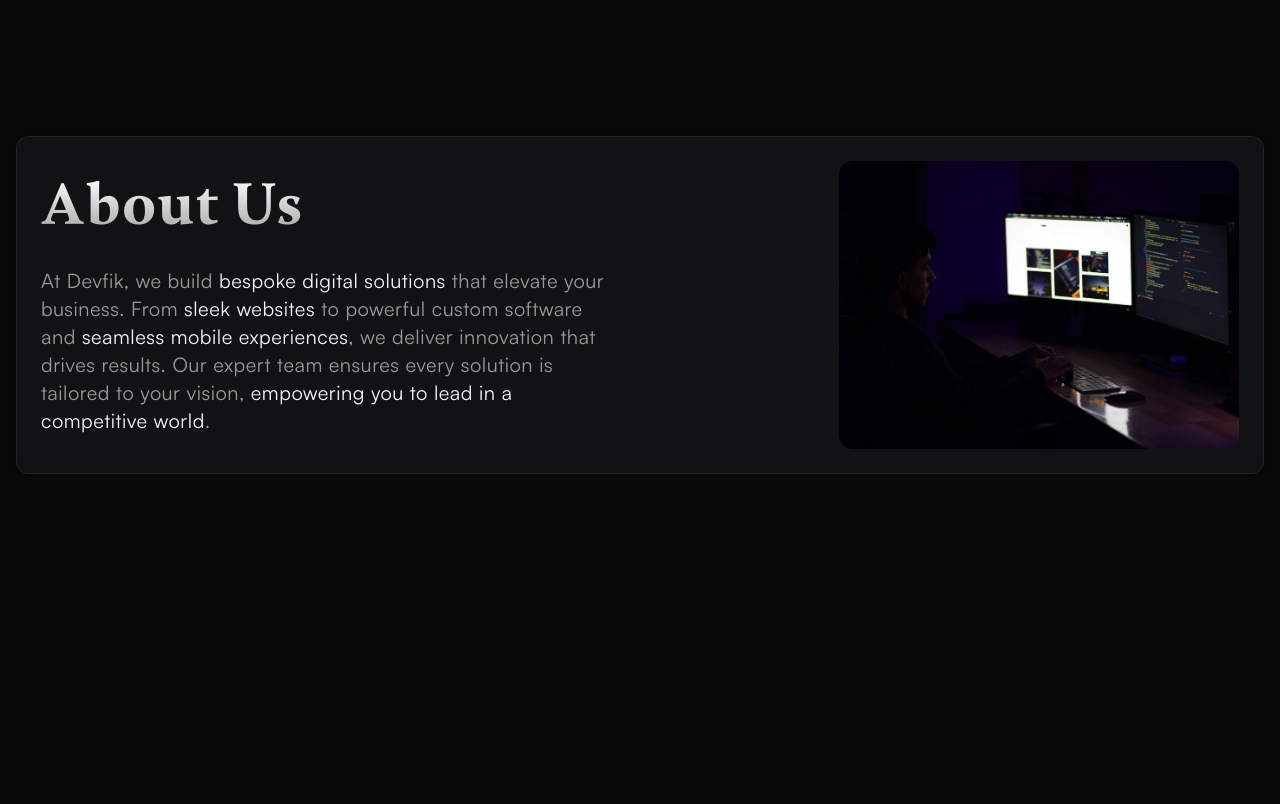
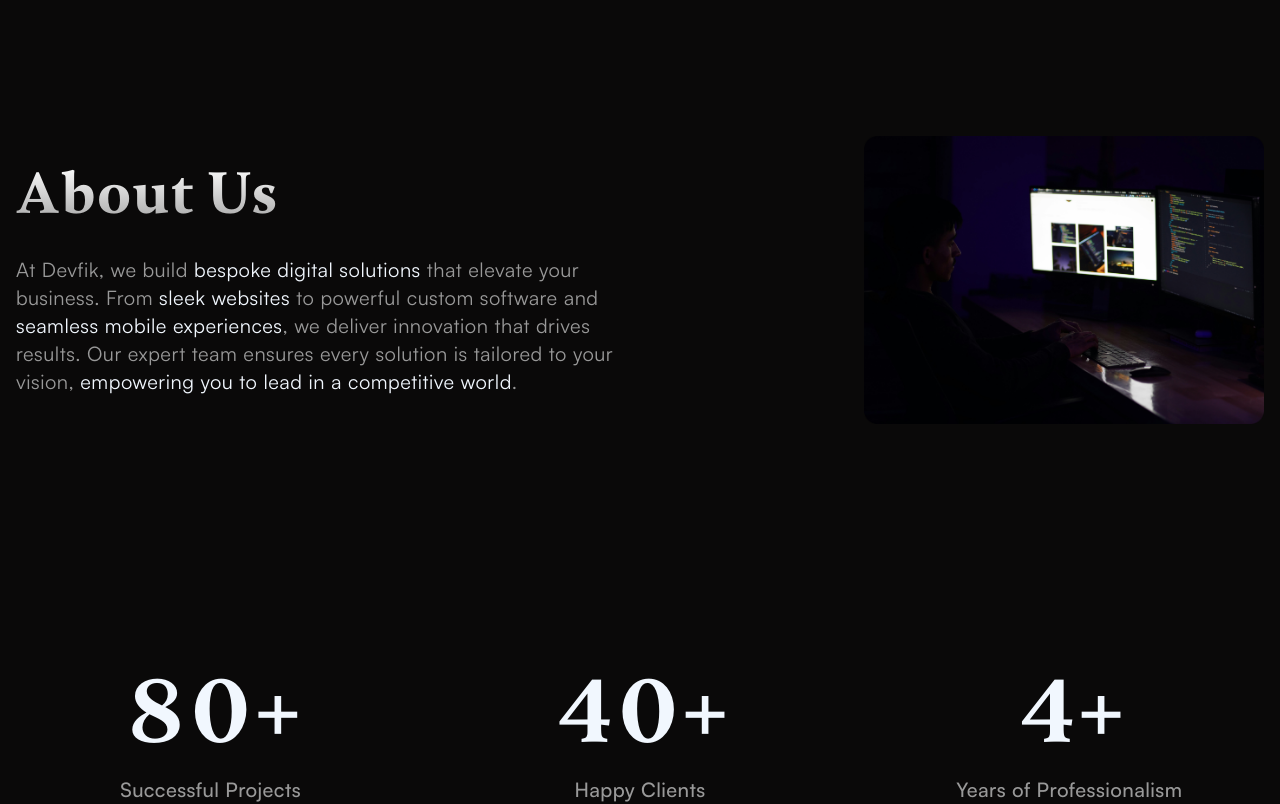
Before and after one commit to devfikdark/devfik-website, a Next.js app: page / in a window 1280 px wide. Shown: the part 820-1624 px from the top of the page. Before the commit the page ends 1294 px from the top, so only its background shows below. Built offline with nearby package versions, Linux system fonts and the light colour scheme.

Commit message:
chore: add stats section

```diff
--- a/src/app/_components/about-us-section.tsx
+++ b/src/app/_components/about-us-section.tsx
@@ -1,15 +1,12 @@
+import Image from "next/image";
+
 import { BlurFade } from "@/components/blur-fade";
 import Heading from "@/components/ui/heading";
-import Image from "next/image";
-
 import aboutUs from "@/assets/images/about-us.png";
-import { Card } from "@/components/ui/card";
 
 export function AboutUsSection() {
   return (
-    <BlurFade inView delay={0.25} yOffset={10}>
     <section className="container mt-40 lg:mt-60">
-        <Card className="p-6">
       <div className="grid grid-cols-1 lg:grid-cols-2 gap-10 lg:justify-between">
         <div className="flex flex-col justify-center">
           <BlurFade inView delay={0.25} yOffset={10}>
@@ -17,11 +14,11 @@
           </BlurFade>
           <BlurFade inView delay={0.5} yOffset={10}>
             <p className="text-xl mt-6 tracking-wide">
-                  At Devfik, we build <span className="text-foreground-normal">bespoke digital solutions</span> that
-                  elevate your business. From <span className="text-foreground-normal">sleek websites</span> to powerful
-                  custom software and <span className="text-foreground-normal">seamless mobile experiences</span>, we
-                  deliver innovation that drives results. Our expert team ensures every solution is tailored to your
-                  vision, <span className="text-foreground-normal">empowering you to lead in a competitive world</span>.
+              At Devfik, we build <span className="text-foreground-normal">bespoke digital solutions</span> that elevate
+              your business. From <span className="text-foreground-normal">sleek websites</span> to powerful custom
+              software and <span className="text-foreground-normal">seamless mobile experiences</span>, we deliver
+              innovation that drives results. Our expert team ensures every solution is tailored to your vision,{" "}
+              <span className="text-foreground-normal">empowering you to lead in a competitive world</span>.
             </p>
           </BlurFade>
         </div>
@@ -31,8 +28,6 @@
           </BlurFade>
         </div>
       </div>
-        </Card>
     </section>
-    </BlurFade>
   );
 }
--- /dev/null
+++ b/src/app/_components/stats.tsx
@@ -0,0 +1,49 @@
+import { gambetta } from "@/assets/fonts";
+import { BlurFade } from "@/components/blur-fade";
+import NumberTicker from "@/components/ui/number-ticker";
+import { cn } from "@/lib/utils";
+
+export function Stats() {
+  return (
+    <section className="container mt-40 lg:mt-60">
+      <div className="grid grid-cols-1 md:grid-cols-3 gap-10">
+        <BlurFade inView delay={0.25} yOffset={10}>
+          <div className="flex flex-row md:flex-col gap-4 justify-start md:justify-center items-center">
+            <p
+              className={cn(
+                "whitespace-pre-wrap text-7xl md:text-8xl font-bold tracking-tighter text-foreground-normal",
+                gambetta.className,
+              )}>
+              <NumberTicker value={80} />+
+            </p>
+            <p className="text-lg md:text-xl font-medium text-foreground">Successful Projects</p>
+          </div>
+        </BlurFade>
+        <BlurFade inView delay={0.5} yOffset={10}>
+          <div className="flex flex-row md:flex-col gap-4 justify-start md:justify-center items-center">
+            <p
+              className={cn(
+                "whitespace-pre-wrap text-7xl md:text-8xl font-bold tracking-tighter text-foreground-normal",
+                gambetta.className,
+              )}>
+              <NumberTicker value={40} />+
+            </p>
+            <p className="text-lg md:text-xl font-medium text-foreground">Happy Clients</p>
+          </div>
+        </BlurFade>
+        <BlurFade inView delay={0.75} yOffset={10}>
+          <div className="flex flex-row md:flex-col gap-4 justify-start md:justify-center items-center">
+            <p
+              className={cn(
+                "whitespace-pre-wrap text-7xl md:text-8xl font-bold tracking-tighter text-foreground-normal",
+                gambetta.className,
+              )}>
+              <NumberTicker value={4} />+
+            </p>
+            <p className="text-lg md:text-xl font-medium text-foreground">Years of Professionalism</p>
+          </div>
+        </BlurFade>
+      </div>
+    </section>
+  );
+}
--- a/src/app/page.tsx
+++ b/src/app/page.tsx
@@ -1,5 +1,6 @@
 import { AboutUsSection } from "./_components/about-us-section";
 import { HeroSection } from "./_components/hero-section";
+import { Stats } from "./_components/stats";
 import { TechnologiesSection } from "./_components/technologies-section";
 
 export default function Home() {
@@ -8,6 +9,7 @@
       <HeroSection />
       <TechnologiesSection />
       <AboutUsSection />
+      <Stats />
     </>
   );
 }
--- a/src/components/ui/card.tsx
+++ b/src/components/ui/card.tsx
@@ -1,76 +1,49 @@
-import * as React from "react"
+import * as React from "react";
 
-import { cn } from "@/lib/utils"
+import { cn } from "@/lib/utils";
 
-const Card = React.forwardRef<
-  HTMLDivElement,
-  React.HTMLAttributes<HTMLDivElement>
->(({ className, ...props }, ref) => (
-  <div
-    ref={ref}
-    className={cn(
-      "rounded-xl border bg-card text-card-foreground shadow",
-      className
-    )}
-    {...props}
-  />
-))
-Card.displayName = "Card"
+const Card = React.forwardRef<HTMLDivElement, React.HTMLAttributes<HTMLDivElement>>(({ className, ...props }, ref) => (
+  <div ref={ref} className={cn("rounded-xl border bg-card text-card-foreground shadow", className)} {...props} />
+));
 
-const CardHeader = React.forwardRef<
-  HTMLDivElement,
-  React.HTMLAttributes<HTMLDivElement>
->(({ className, ...props }, ref) => (
-  <div
-    ref={ref}
-    className={cn("flex flex-col space-y-1.5 p-6", className)}
-    {...props}
-  />
-))
-CardHeader.displayName = "CardHeader"
+Card.displayName = "Card";
 
-const CardTitle = React.forwardRef<
-  HTMLParagraphElement,
-  React.HTMLAttributes<HTMLHeadingElement>
->(({ className, ...props }, ref) => (
-  <h3
-    ref={ref}
-    className={cn("font-semibold leading-none tracking-tight", className)}
-    {...props}
-  />
-))
-CardTitle.displayName = "CardTitle"
+const CardHeader = React.forwardRef<HTMLDivElement, React.HTMLAttributes<HTMLDivElement>>(
+  ({ className, ...props }, ref) => (
+    <div ref={ref} className={cn("flex flex-col space-y-1.5 p-6", className)} {...props} />
+  ),
+);
 
-const CardDescription = React.forwardRef<
-  HTMLParagraphElement,
-  React.HTMLAttributes<HTMLParagraphElement>
->(({ className, ...props }, ref) => (
-  <p
-    ref={ref}
-    className={cn("text-sm text-muted-foreground", className)}
-    {...props}
-  />
-))
-CardDescription.displayName = "CardDescription"
+CardHeader.displayName = "CardHeader";
 
-const CardContent = React.forwardRef<
-  HTMLDivElement,
-  React.HTMLAttributes<HTMLDivElement>
->(({ className, ...props }, ref) => (
-  <div ref={ref} className={cn("p-6 pt-0", className)} {...props} />
-))
-CardContent.displayName = "CardContent"
+const CardTitle = React.forwardRef<HTMLParagraphElement, React.HTMLAttributes<HTMLHeadingElement>>(
+  ({ className, ...props }, ref) => (
+    <h3 ref={ref} className={cn("font-semibold leading-none tracking-tight", className)} {...props} />
+  ),
+);
 
-const CardFooter = React.forwardRef<
-  HTMLDivElement,
-  React.HTMLAttributes<HTMLDivElement>
->(({ className, ...props }, ref) => (
-  <div
-    ref={ref}
-    className={cn("flex items-center p-6 pt-0", className)}
-    {...props}
-  />
-))
-CardFooter.displayName = "CardFooter"
+CardTitle.displayName = "CardTitle";
 
-export { Card, CardHeader, CardFooter, CardTitle, CardDescription, CardContent }
+const CardDescription = React.forwardRef<HTMLParagraphElement, React.HTMLAttributes<HTMLParagraphElement>>(
+  ({ className, ...props }, ref) => (
+    <p ref={ref} className={cn("text-sm text-muted-foreground", className)} {...props} />
+  ),
+);
+
+CardDescription.displayName = "CardDescription";
+
+const CardContent = React.forwardRef<HTMLDivElement, React.HTMLAttributes<HTMLDivElement>>(
+  ({ className, ...props }, ref) => <div ref={ref} className={cn("p-6 pt-0", className)} {...props} />,
+);
+
+CardContent.displayName = "CardContent";
+
+const CardFooter = React.forwardRef<HTMLDivElement, React.HTMLAttributes<HTMLDivElement>>(
+  ({ className, ...props }, ref) => (
+    <div ref={ref} className={cn("flex items-center p-6 pt-0", className)} {...props} />
+  ),
+);
+
+CardFooter.displayName = "CardFooter";
+
+export { Card, CardHeader, CardFooter, CardTitle, CardDescription, CardContent };
--- /dev/null
+++ b/src/components/ui/number-ticker.tsx
@@ -0,0 +1,55 @@
+"use client";
+
+import { useEffect, useRef } from "react";
+import { useInView, useMotionValue, useSpring } from "framer-motion";
+
+import { cn } from "@/lib/utils";
+
+export default function NumberTicker({
+  value,
+  direction = "up",
+  delay = 0,
+  className,
+  decimalPlaces = 0,
+}: {
+  value: number;
+  direction?: "up" | "down";
+  className?: string;
+  delay?: number; // delay in s
+  decimalPlaces?: number;
+}) {
+  const ref = useRef<HTMLSpanElement>(null);
+  const motionValue = useMotionValue(direction === "down" ? value : 0);
+  const springValue = useSpring(motionValue, {
+    damping: 60,
+    stiffness: 100,
+  });
+  const isInView = useInView(ref, { once: true, margin: "0px" });
+
+  useEffect(() => {
+    isInView &&
+      setTimeout(() => {
+        motionValue.set(direction === "down" ? 0 : value);
+      }, delay * 1000);
+  }, [motionValue, isInView, delay, value, direction]);
+
+  useEffect(
+    () =>
+      springValue.on("change", (latest) => {
+        if (ref.current) {
+          ref.current.textContent = Intl.NumberFormat("en-US", {
+            minimumFractionDigits: decimalPlaces,
+            maximumFractionDigits: decimalPlaces,
+          }).format(Number(latest.toFixed(decimalPlaces)));
+        }
+      }),
+    [springValue, decimalPlaces],
+  );
+
+  return (
+    <span
+      ref={ref}
+      className={cn("inline-block tabular-nums text-black dark:text-foreground-normal tracking-wider", className)}
+    />
+  );
+}
```
Lines whose indentation alone changed are shown as unchanged.
